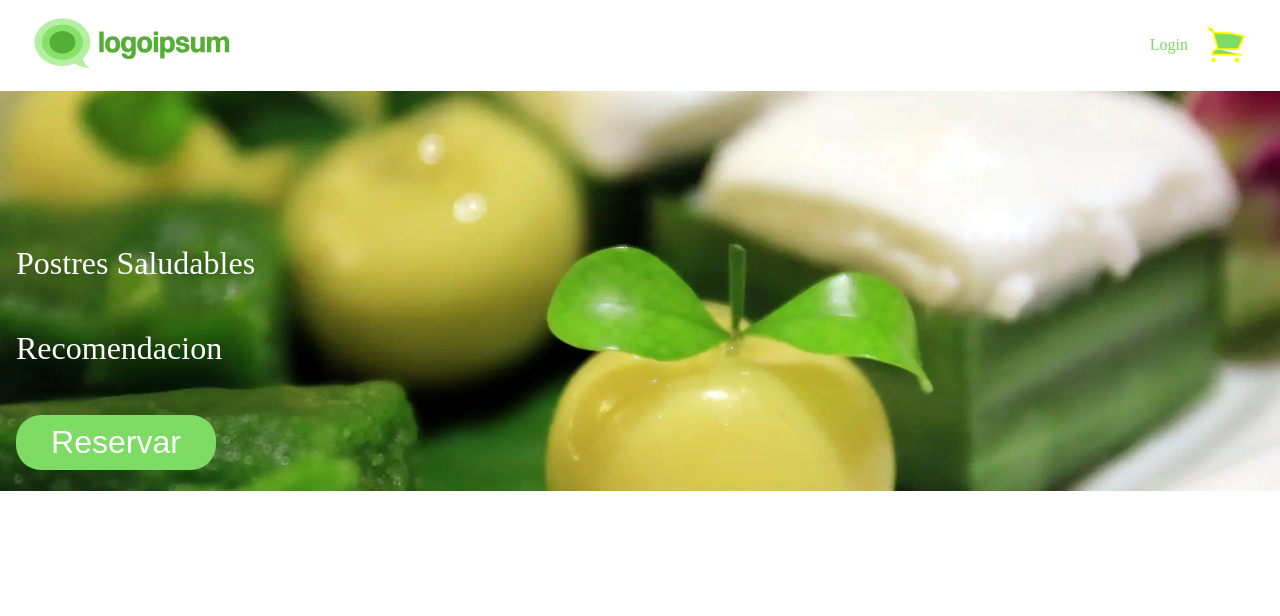
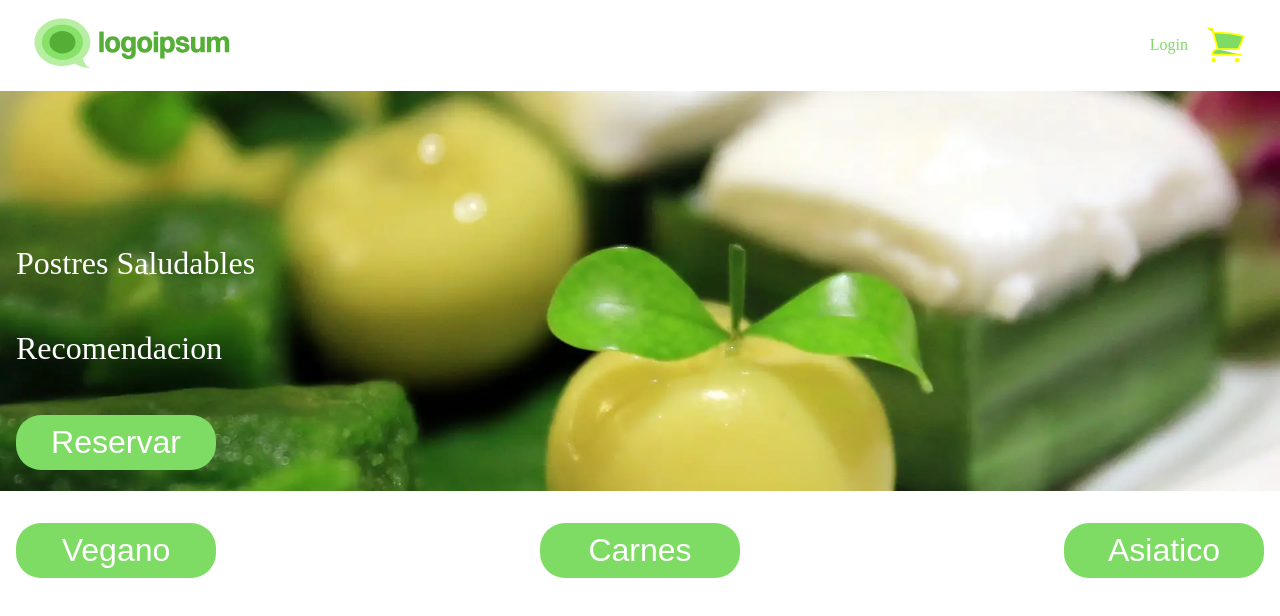
Before and after one commit to rarubara/ygoCardSearch, a React (Vite) app: page / in a window 1280 px wide. Shown: the top 616 px of the page. Built offline with nearby package versions, Linux system fonts and the light colour scheme.

Commit message:
trabajando el menu de opciones

```diff
--- /dev/null
+++ b/src/Components/Hero/index.jsx
@@ -0,0 +1,38 @@
+const HeroImage = () => {
+    return (
+        <img src="postre.webp" className="h-full cover-fit w-full" alt="postre principal" />
+    )
+}
+
+const HeroButton = () => {
+    return (
+            <button type="button" className="bg-green-700 rounded-lg text-white min-with-200px max-width-250px px-4 py-2 border text-3xl">
+                Reservar
+            </button>
+    )
+}
+
+const HeroContent = () => {
+    return (
+        <div className="flex flex-col justify-between gap-12 align-start z-index-100 relative w-fit mx-4 ">
+            <p className="text-white text-3xl">
+                Postres Saludables
+            </p>
+            <p className="text-white text-3xl">
+                Recomendacion
+            </p>
+            <HeroButton />
+        </div>
+    )
+}
+
+const Hero = () => {
+    return (
+        <div className="h-50dvh">
+            <HeroImage />
+            <HeroContent />
+        </div>
+    )
+}
+
+export default Hero
--- /dev/null
+++ b/src/Components/Menu/index.jsx
@@ -0,0 +1,21 @@
+/* eslint-disable react/prop-types */
+const MenuButton = (props) => {
+    const { texto } = props
+    return (
+        <button type="button" className="bg-green-700 rounded-lg text-white min-with-200px max-width-250px px-4 py-2 border text-3xl">
+            {texto}
+        </button>
+    )
+}
+
+const Menu = () => {
+    return (
+        <nav className="flex gap-4 justify-between w-full p-4 flex-wrap my-4">
+            <MenuButton texto="Vegano" />
+            <MenuButton texto="Carnes" />
+            <MenuButton texto="Asiatico" />
+        </nav>
+    )
+}
+
+export default Menu
--- a/src/Pages/Home/index.jsx
+++ b/src/Pages/Home/index.jsx
@@ -1,52 +1,13 @@
 import Header from "../../Components/Header"
-
-
-const HeroImage = () => {
-  return (
-
-      <img src="postre.webp" className="h-50dvh cover-fit w-full" alt="postre principal" />
-  )
-}
-
-const HeroButton = () => {
-  return (
-    <>
-      <button type="button" className="bg-green-700 rounded-lg text-white min-with-200px max-width-250px px-4 py-2 border text-3xl">
-        Reservar
-      </button>
-    </>
-  )
-}
-
-const HeroContent = () => {
-  return (
-    <div className="flex flex-col justify-between gap-12 align-start z-index-100 relative w-fit mx-4 ">
-      <p className="text-white text-3xl">
-        Postres Saludables
-      </p>
-      <p className="text-white text-3xl">
-        Recomendacion
-      </p>
-      <HeroButton />
-    </div>
-  )
-}
-
-const Hero = () => {
-  return (
-    <>
-      <HeroImage />
-      <HeroContent />
-    </>
-  )
-
-}
+import Hero from "../../Components/Hero"
+import Menu from "../../Components/Menu"
 
 const Home = () => {
   return (
     <>
       <Header />
       <Hero />
+      <Menu />
     </>
   )
 }
--- a/src/index.css
+++ b/src/index.css
@@ -30,6 +30,11 @@
 
  .p-4 {
    padding: 1rem;
+ }
+
+ .my-4 {
+  margin-top: 1rem;
+  margin-bottom: 1rem;
  }
 
  .px-4 {
@@ -122,6 +127,9 @@
  .h-25dvh {
    height: 25dvh;
  }
+.h-full {
+  height: 100%;
+}
 
  .cover-fit {
    object-fit: cover;
@@ -187,6 +195,11 @@
    font-size: 2.5rem;
  }
 
+
+ .flex-wrap {
+  flex-wrap: wrap;
+ }
+
  @media only screen and (min-width: 600px) {
    .mostrar {
      display: none;
```
